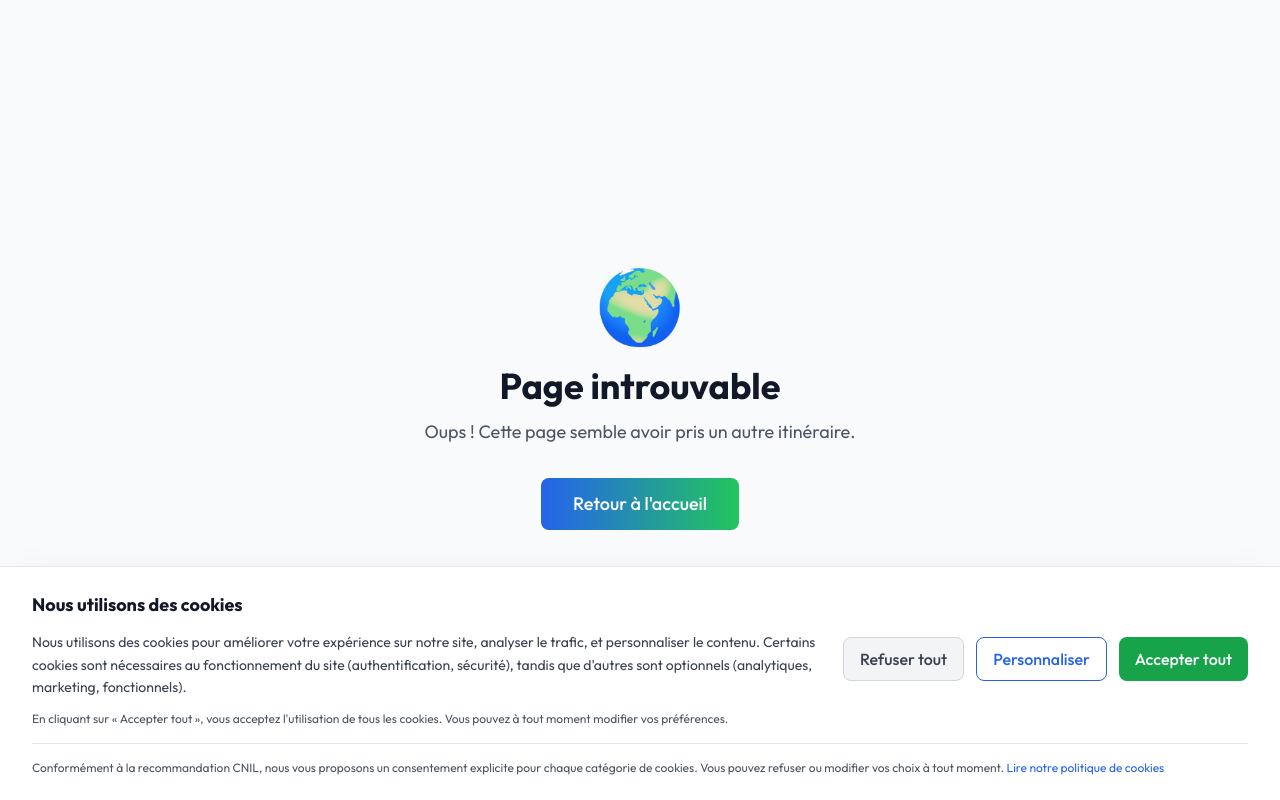
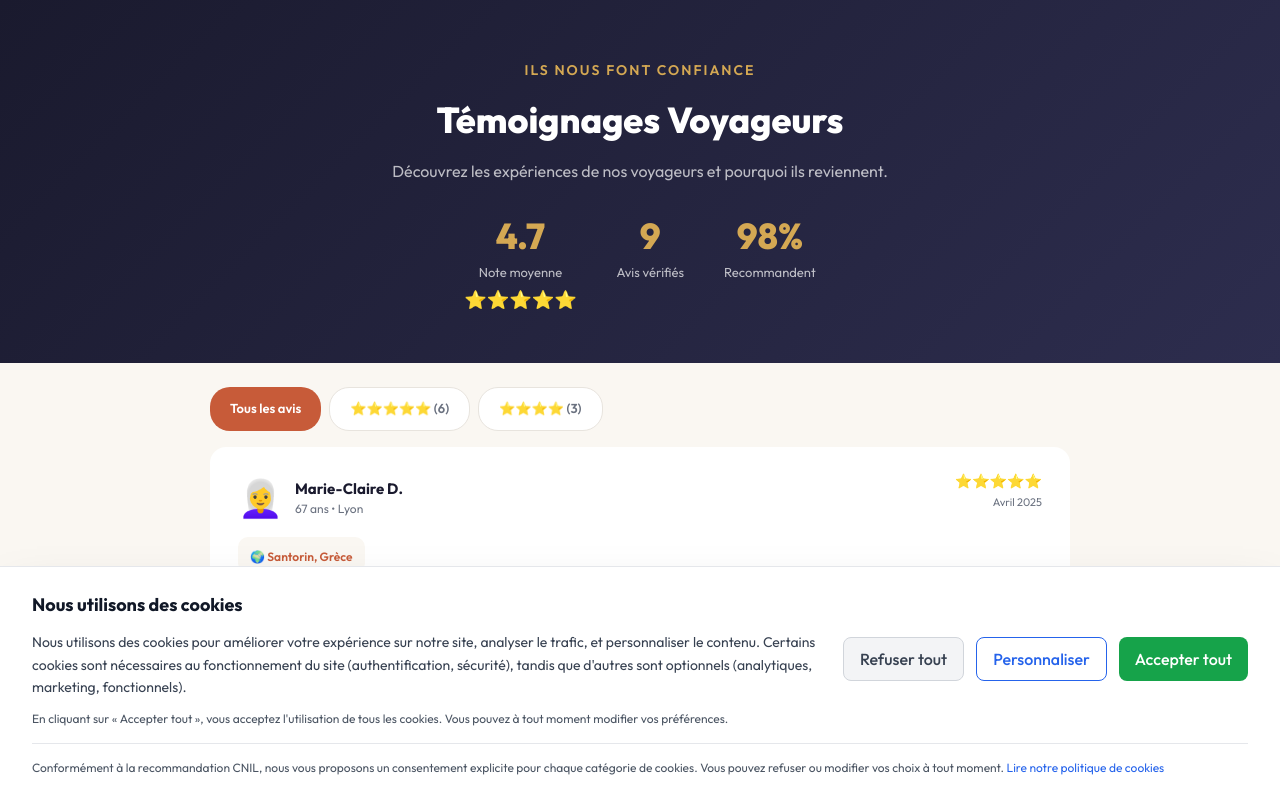
Before and after one commit to eventylife-hub/Eventylife, a Next.js app: page /temoignages in a window 1280 px wide. Before the commit this address had no page. Shown: the top 800 px of the page. Built offline with nearby package versions, Linux system fonts and the light colour scheme.

Commit message:
feat: add temoignages page

```diff
--- /dev/null
+++ b/app/(public)/temoignages/page.tsx
@@ -0,0 +1,96 @@
+'use client';
+import { useState } from 'react';
+
+const temoignages = [
+  { id: 1, nom: "Marie-Claire D.", age: 67, ville: "Lyon", voyage: "Santorin, Gr\u00e8ce", note: 5, date: "Avril 2025", avatar: "\uD83D\uDC69\u200D\uD83E\uDDB3", texte: "Mon premier voyage de groupe et quelle d\u00e9couverte ! L\u2019accompagnement depuis chez moi jusqu\u2019\u00e0 l\u2019h\u00f4tel \u00e9tait parfait. Sophie, notre accompagnatrice, \u00e9tait aux petits soins. Les couchers de soleil \u00e0 Oia resteront grav\u00e9s dans ma m\u00e9moire." },
+  { id: 2, nom: "Jean-Pierre M.", age: 72, ville: "Bordeaux", voyage: "Andalousie, Espagne", note: 5, date: "Mai 2025", avatar: "\uD83D\uDC74", texte: "Excellent circuit ! Grenade et l\u2019Alhambra m\u2019ont laiss\u00e9 sans voix. Le bus \u00e9tait confortable, les h\u00f4tels bien choisis et les tapas d\u00e9licieuses. Je recommande les yeux ferm\u00e9s." },
+  { id: 3, nom: "Fran\u00e7oise L.", age: 58, ville: "Nantes", voyage: "Toscane, Italie", note: 4, date: "Juin 2025", avatar: "\uD83D\uDC69", texte: "Tr\u00e8s beau voyage en Toscane. Les paysages sont magnifiques et les d\u00e9gustations de vin \u00e9taient un vrai plaisir. Seul b\u00e9mol : j\u2019aurais aim\u00e9 un peu plus de temps libre \u00e0 Florence." },
+  { id: 4, nom: "Robert et Monique T.", age: 70, ville: "Marseille", voyage: "Croatie", note: 5, date: "Juillet 2025", avatar: "\uD83D\uDC6B", texte: "Notre 3\u00e8me voyage avec Eventy Life et toujours la m\u00eame qualit\u00e9 ! Dubrovnik est une merveille. L\u2019eau cristalline, les vieilles pierres\u2026 On a d\u00e9j\u00e0 r\u00e9serv\u00e9 le prochain en Gr\u00e8ce." },
+  { id: 5, nom: "Sylvie R.", age: 63, ville: "Toulouse", voyage: "Marrakech, Maroc", note: 5, date: "Octobre 2025", avatar: "\uD83D\uDC69\u200D\uD83E\uDDB0", texte: "Marrakech est envoutante ! Le riad \u00e9tait sublime, la m\u00e9dina fascinante. Notre guide local connaissait chaque recoin. Le d\u00eener dans le d\u00e9sert sous les \u00e9toiles : magique." },
+  { id: 6, nom: "Philippe B.", age: 55, ville: "Paris", voyage: "Istanbul, Turquie", note: 4, date: "Novembre 2025", avatar: "\uD83D\uDC68\u200D\uD83E\uDDB1", texte: "Istanbul est une ville incroyable entre deux continents. La Mosqu\u00e9e Bleue, Sainte-Sophie, le Grand Bazar\u2026 Le programme \u00e9tait dense mais bien \u00e9quilibr\u00e9. Tr\u00e8s bonne organisation." },
+  { id: 7, nom: "Claudine V.", age: 68, ville: "Strasbourg", voyage: "Alsace, France", note: 5, date: "D\u00e9cembre 2025", avatar: "\uD83D\uDC75", texte: "M\u00eame en habitant en Alsace, j\u2019ai red\u00e9couvert ma r\u00e9gion ! Les march\u00e9s de No\u00ebl avec le groupe \u00e9taient f\u00e9eriques. Ambiance chaleureuse et conviviale. Merci Eventy Life !" },
+  { id: 8, nom: "Andr\u00e9 et Josiane K.", age: 75, ville: "Nice", voyage: "Lisbonne, Portugal", note: 5, date: "Janvier 2026", avatar: "\uD83D\uDC6B", texte: "Lisbonne nous a charm\u00e9s ! Les pasteis de Bel\u00e9m, le tram 28, le fado le soir\u2026 Tout \u00e9tait parfaitement organis\u00e9. L\u2019accompagnement porte-\u00e0-porte est un vrai plus quand on vieillit." },
+  { id: 9, nom: "Catherine G.", age: 60, ville: "Rennes", voyage: "Provence, France", note: 4, date: "F\u00e9vrier 2026", avatar: "\uD83D\uDC69", texte: "Les champs de lavande, Gordes, Roussillon\u2026 La Provence est sublime. Le rythme \u00e9tait parfait, ni trop rapide ni trop lent. J\u2019ai rencontr\u00e9 des personnes formidables dans le groupe." },
+];
+
+const notes = ["Toutes", "5", "4"];
+
+export default function TemoignagesPage() {
+  const [filtre, setFiltre] = useState("Toutes");
+  const filtered = filtre === "Toutes" ? temoignages : temoignages.filter(t => t.note === parseInt(filtre));
+  const avg = (temoignages.reduce((s, t) => s + t.note, 0) / temoignages.length).toFixed(1);
+
+  return (
+    <div style={{ minHeight: '100vh', background: '#FAF7F2' }}>
+      <div style={{ background: 'linear-gradient(135deg, #1A1A2E 0%, #2D2D4E 100%)', padding: '60px 20px 50px', textAlign: 'center' }}>
+        <div style={{ maxWidth: 800, margin: '0 auto' }}>
+          <div style={{ color: '#D4A853', fontSize: 14, fontWeight: 600, letterSpacing: 2, textTransform: 'uppercase', marginBottom: 12 }}>{"Ils nous font confiance"}</div>
+          <h1 style={{ color: '#FFFFFF', fontSize: 36, fontWeight: 800, marginTop: 0, marginBottom: 12 }}>
+            {"T\u00e9moignages Voyageurs"}
+          </h1>
+          <p style={{ color: 'rgba(255,255,255,0.7)', fontSize: 16, lineHeight: 1.6, marginBottom: 24 }}>
+            {"D\u00e9couvrez les exp\u00e9riences de nos voyageurs et pourquoi ils reviennent."}
+          </p>
+          <div style={{ display: 'flex', justifyContent: 'center', gap: 40, flexWrap: 'wrap' }}>
+            <div>
+              <div style={{ color: '#D4A853', fontSize: 36, fontWeight: 800 }}>{avg}</div>
+              <div style={{ color: 'rgba(255,255,255,0.7)', fontSize: 13 }}>{"Note moyenne"}</div>
+              <div style={{ color: '#F59E0B', fontSize: 18, marginTop: 4 }}>{"\u2B50\u2B50\u2B50\u2B50\u2B50"}</div>
+            </div>
+            <div>
+              <div style={{ color: '#D4A853', fontSize: 36, fontWeight: 800 }}>{temoignages.length}</div>
+              <div style={{ color: 'rgba(255,255,255,0.7)', fontSize: 13 }}>{"Avis v\u00e9rifi\u00e9s"}</div>
+            </div>
+            <div>
+              <div style={{ color: '#D4A853', fontSize: 36, fontWeight: 800 }}>{"98%"}</div>
+              <div style={{ color: 'rgba(255,255,255,0.7)', fontSize: 13 }}>{"Recommandent"}</div>
+            </div>
+          </div>
+        </div>
+      </div>
+
+      <div style={{ maxWidth: 900, margin: '0 auto', padding: '0 20px' }}>
+        <div style={{ display: 'flex', gap: 8, padding: '24px 0 16px' }}>
+          {notes.map(n => (
+            <button key={n} onClick={() => setFiltre(n)} style={{ padding: '8px 20px', borderRadius: 20, border: filtre === n ? 'none' : '1px solid #E8E4DE', background: filtre === n ? '#C75B39' : '#FFFFFF', color: filtre === n ? '#FFFFFF' : '#6B7280', fontSize: 13, fontWeight: 600, cursor: 'pointer' }}>
+              {n === "Toutes" ? "Tous les avis" : `${"⭐".repeat(parseInt(n))} (${temoignages.filter(t => t.note === parseInt(n)).length})`}
+            </button>
+          ))}
+        </div>
+
+        <div style={{ display: 'flex', flexDirection: 'column', gap: 16, paddingBottom: 40 }}>
+          {filtered.map(t => (
+            <div key={t.id} style={{ background: '#FFFFFF', borderRadius: 16, padding: '24px 28px', transition: 'transform 0.2s' }}>
+              <div style={{ display: 'flex', justifyContent: 'space-between', alignItems: 'start', marginBottom: 12, flexWrap: 'wrap', gap: 8 }}>
+                <div style={{ display: 'flex', alignItems: 'center', gap: 12 }}>
+                  <span style={{ fontSize: 36 }}>{t.avatar}</span>
+                  <div>
+                    <div style={{ color: '#1A1A2E', fontSize: 15, fontWeight: 700 }}>{t.nom}</div>
+                    <div style={{ color: '#6B7280', fontSize: 12 }}>{`${t.age} ans \u2022 ${t.ville}`}</div>
+                  </div>
+                </div>
+                <div style={{ textAlign: 'right' }}>
+                  <div style={{ color: '#F59E0B', fontSize: 14 }}>{"⭐".repeat(t.note)}</div>
+                  <div style={{ color: '#6B7280', fontSize: 11, marginTop: 2 }}>{t.date}</div>
+                </div>
+              </div>
+              <div style={{ background: '#FAF7F2', borderRadius: 10, padding: '6px 12px', display: 'inline-block', marginBottom: 12 }}>
+                <span style={{ color: '#C75B39', fontSize: 12, fontWeight: 600 }}>{`\uD83C\uDF0D ${t.voyage}`}</span>
+              </div>
+              <p style={{ color: '#374151', fontSize: 14, lineHeight: 1.8, marginTop: 0, marginBottom: 0 }}>{`\u201C${t.texte}\u201D`}</p>
+            </div>
+          ))}
+        </div>
+
+        <div style={{ textAlign: 'center', paddingBottom: 60 }}>
+          <div style={{ background: 'linear-gradient(135deg, #1A1A2E 0%, #2D2D4E 100%)', borderRadius: 16, padding: '40px 30px' }}>
+            <div style={{ fontSize: 40, marginBottom: 12 }}>{"\u2708\uFE0F"}</div>
+            <h3 style={{ color: '#FFFFFF', fontSize: 20, fontWeight: 700, marginTop: 0, marginBottom: 8 }}>{"Pr\u00eat \u00e0 vivre votre propre aventure ?"}</h3>
+            <p style={{ color: 'rgba(255,255,255,0.7)', fontSize: 14, marginBottom: 20 }}>{"Rejoignez nos voyageurs satisfaits et d\u00e9couvrez le monde avec Eventy Life."}</p>
+            <button style={{ padding: '14px 32px', background: '#C75B39', color: '#FFFFFF', border: 'none', borderRadius: 10, fontSize: 15, fontWeight: 700, cursor: 'pointer' }}>{"D\u00e9couvrir nos voyages"}</button>
+          </div>
+        </div>
+      </div>
+    </div>
+  );
+}
```
